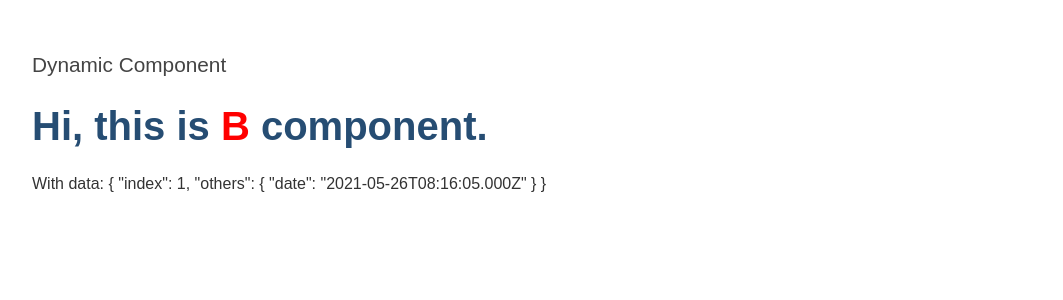
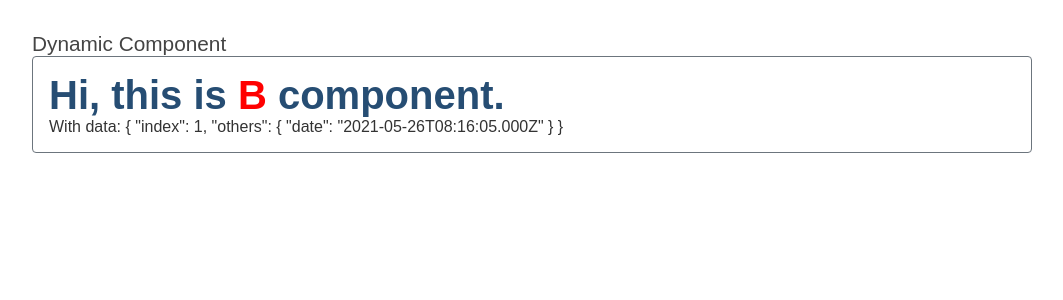
Before and after one commit to bndynet/angular-examples, an Angular app: page / in a window 1280 px wide. Shown: the top 300 px of the page, without its empty margins (108-1171 px from the left). Built offline with nearby package versions, Linux system fonts and the light colour scheme.

Commit message:
3 files modified, 1 added, 1 deleted

```diff
--- a/src/app/dynamic-componet-loader/hi-a.ts
+++ b/src/app/dynamic-componet-loader/hi-a.ts
@@ -2,7 +2,7 @@ import { Component, Input } from '@angular/core';
 
 @Component({
   template: `
-    <div>
+    <div class="box-primary">
       <h1>Hi, this is <b>A</b> component.</h1>
       With data:
       <code>
--- a/src/app/dynamic-componet-loader/hi-b.ts
+++ b/src/app/dynamic-componet-loader/hi-b.ts
@@ -2,7 +2,7 @@ import { Component, Input } from '@angular/core';
 
 @Component({
   template: `
-    <div>
+    <div class="box-secondary">
       <h1>Hi, this is <b style="color: red;">B</b> component.</h1>
       With data:
       <code>
--- /dev/null
+++ b/src/assets/style.css
@@ -0,0 +1,21 @@
+h1,
+h2,
+h3,
+h4,
+h5,
+h6 {
+  padding: 0;
+  margin: 0;
+}
+
+.box-primary {
+  border-radius: 4px;
+  border: solid 1px #0d6efd;
+  padding: 1rem;
+}
+
+.box-secondary {
+  border-radius: 4px;
+  border: solid 1px #6c757d;
+  padding: 1rem;
+}
--- a/src/index.html
+++ b/src/index.html
@@ -1,12 +1,14 @@
 <!DOCTYPE html>
 <html lang="en">
+
 <head>
   <meta charset="UTF-8">
   <base href="/">
   <title>Dynamic Component Loader</title>
   <meta name="viewport" content="width=device-width, initial-scale=1">
-    <link rel="stylesheet" href="assets/sample.css">
+  <link rel="stylesheet" href="assets/style.css">
 </head>
+
 <body>
   <app-root></app-root>
 </body>
```
Also changed, not shown: src/assets/sample.css (deleted). Lines whose indentation alone changed are shown as unchanged.
